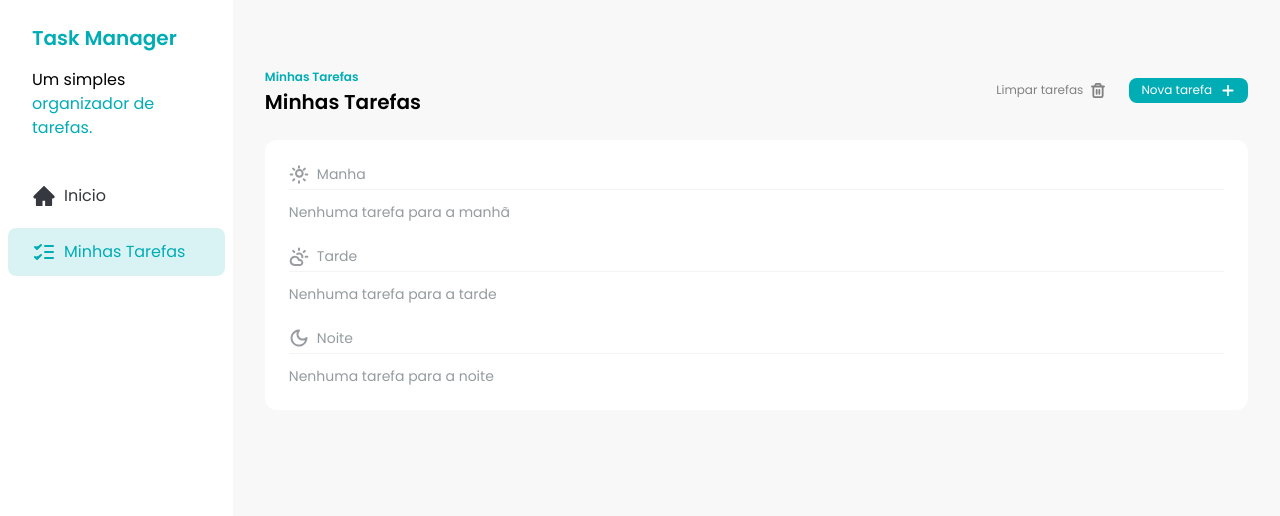
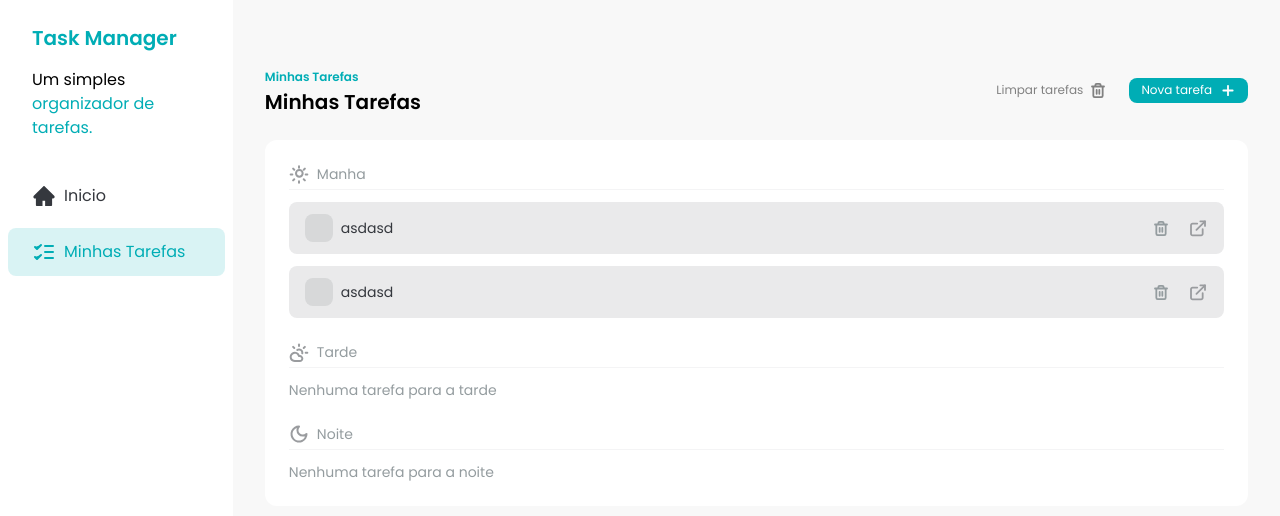
Before and after one commit to duduzinmuller/task-manager, a React (Vite) app: page / in a window 1280 px wide. Shown: the top 516 px of the page. Built offline with nearby package versions, Linux system fonts and the light colour scheme; data requests are answered from the project's data file.

Commit message:
feat: add react query to our application

```diff
--- a/db.json
+++ b/db.json
@@ -108,6 +108,20 @@
     {
       "id": "a2660765-10ed-4778-b337-41131ecb1a9e",
       "status": "not_started"
+    },
+    {
+      "id": "bb0fc047-0451-4381-a943-6993d52b27a8",
+      "title": "asdasd",
+      "time": "morning",
+      "description": "asdasd",
+      "status": "not_started"
+    },
+    {
+      "id": "91eb7caf-e841-4153-bfd4-d92d610a2955",
+      "title": "asdasd",
+      "time": "morning",
+      "description": "asdasd",
+      "status": "not_started"
     }
   ]
 }
--- a/package.json
+++ b/package.json
@@ -11,6 +11,7 @@
     "prepare": "husky"
   },
   "dependencies": {
+    "@tanstack/react-query": "^5.51.21",
     "json-server": "^1.0.0-beta.1",
     "prop-types": "^15.8.1",
     "react": "^19.0.0",
--- a/src/components/AddTaskDialog.jsx
+++ b/src/components/AddTaskDialog.jsx
@@ -1,10 +1,12 @@
 import "./AddTaskDialog.css"
 
+import { useMutation, useQueryClient } from "@tanstack/react-query"
 import PropTypes from "prop-types"
 import { useRef } from "react"
 import { createPortal } from "react-dom"
 import { useForm } from "react-hook-form"
 import { CSSTransition } from "react-transition-group"
+import { toast } from "sonner"
 import { v4 } from "uuid"
 
 import { LoaderIcon } from "../assets/icons"
@@ -12,12 +14,21 @@
 import Input from "./Input"
 import TimeSelect from "./TimeSelect"
 
-const AddTaskDialog = ({
-  isOpen,
-  handleClose,
-  onSubmitSuccess,
-  onSubmitError,
-}) => {
+const AddTaskDialog = ({ isOpen, handleClose }) => {
+  const queryClient = useQueryClient()
+  const { mutate } = useMutation({
+    mutationKey: "addTask",
+    mutationFn: async (task) => {
+      const response = await fetch("http://localhost:3000/tasks", {
+        method: "POST",
+        body: JSON.stringify(task),
+      })
+      if (!response.ok) {
+        throw new Error()
+      }
+      return response.json()
+    },
+  })
   const {
     register,
     formState: { errors, isSubmitting },
@@ -41,21 +52,20 @@
       description: data.description.trim(),
       status: "not_started",
     }
-    const response = await fetch("http://localhost:3000/tasks", {
-      method: "POST",
-      body: JSON.stringify(task),
-    })
 
-    if (!response.ok) {
-      return onSubmitError()
-    }
-
-    onSubmitSuccess(task)
-    handleClose()
-    reset({
-      title: "",
-      time: "morning",
-      description: "",
+    mutate(task, {
+      onSuccess: () => {
+        queryClient.setQueryData("tasks", (oldTasks) => {
+          return [...oldTasks, task]
+        })
+        handleClose()
+        reset({
+          title: "",
+          time: "morning",
+          description: "",
+        })
+      },
+      onError: () => toast.error("Erro ao adicionar tarefa."),
     })
   }
 
--- a/src/components/TaskItem.jsx
+++ b/src/components/TaskItem.jsx
@@ -1,28 +1,35 @@
+import { useMutation, useQueryClient } from "@tanstack/react-query"
 import PropTypes from "prop-types"
-import { useState } from "react"
 import { Link } from "react-router-dom"
 import { toast } from "sonner"
 
 import { CheckIcon, DetailsIcon, LoaderIcon, TrashIcon } from "../assets/icons"
 import Button from "./Button"
 
-const TaskItem = ({ task, handleCheckboxClick, onDeleteSuccess }) => {
-  const [deleteIsLoading, setDeleteIsLoading] = useState(false)
+const TaskItem = ({ task, handleCheckboxClick }) => {
+  const queryClient = useQueryClient()
+  const { mutate, isPending } = useMutation({
+    mutationKey: ["deleteTask", task.id],
+    mutationFn: async () => {
+      const response = await fetch(`http://localhost:3000/tasks/${task.id}`, {
+        method: "DELETE",
+      })
+      return response.json()
+    },
+  })
 
   const handleDeleteClick = async () => {
-    setDeleteIsLoading(true)
-    const response = await fetch(`http://localhost:3000/tasks/${task.id}`, {
-      method: "DELETE",
+    mutate(undefined, {
+      onSuccess: () => {
+        queryClient.setQueryData("tasks", (oldTasks) => {
+          return oldTasks.filter((oldTask) => oldTask.id !== task.id)
+        })
+        toast.success("Tarefa deletada com sucesso!")
+      },
+      onError: () => {
+        toast.error("Erro ao deletar tarefa!")
+      },
     })
-    if (!response.ok) {
-      setDeleteIsLoading(false)
-      return toast.error(
-        "Erro ao deletar a tarefa. Por favor, tente novamente."
-      )
-    }
-
-    onDeleteSuccess(task.id)
-    setDeleteIsLoading(false)
   }
 
   const getStatusClasses = () => {
@@ -64,9 +71,9 @@
         <Button
           color="ghost"
           onClick={() => handleDeleteClick(task.id)}
-          disabled={deleteIsLoading}
+          disabled={isPending}
         >
-          {deleteIsLoading ? (
+          {isPending ? (
             <LoaderIcon className="animate-spin" />
           ) : (
             <TrashIcon className="text-brand-text-gray" />
--- a/src/components/Tasks.jsx
+++ b/src/components/Tasks.jsx
@@ -1,4 +1,5 @@
-import { useEffect, useState } from "react"
+import { useQuery, useQueryClient } from "@tanstack/react-query"
+import { useState } from "react"
 import { toast } from "sonner"
 
 import {
@@ -14,30 +15,22 @@
 import { TasksSeparator } from "./TasksSeparator"
 
 const Tasks = () => {
-  const [tasks, setTasks] = useState([])
-  const [AddTaskDialogIsOpen, setAddTaskDialogIsOpen] = useState(false)
-
-  useEffect(() => {
-    const fetchTasks = async () => {
+  const queryClient = useQueryClient()
+  const { data: tasks } = useQuery({
+    queryKey: "tasks",
+    queryFn: async () => {
       const response = await fetch("http://localhost:3000/tasks", {
         method: "GET",
       })
       const tasks = await response.json()
-      setTasks(tasks)
-    }
+      return tasks
+    },
+  })
+  const [AddTaskDialogIsOpen, setAddTaskDialogIsOpen] = useState(false)
 
-    fetchTasks()
-  }, [])
-
-  const morningsTasks = tasks.filter((task) => task.time === "morning")
-  const afternoonsTasks = tasks.filter((task) => task.time === "afternoon")
-  const eveningTasks = tasks.filter((task) => task.time === "evening")
-
-  const onDeleteTaskSuccess = async (taskId) => {
-    const newTasks = tasks.filter((task) => task.id !== taskId)
-    setTasks(newTasks)
-    toast.success("Tarefa deletada com succeso!")
-  }
+  const morningsTasks = tasks?.filter((task) => task.time === "morning")
+  const afternoonsTasks = tasks?.filter((task) => task.time === "afternoon")
+  const eveningTasks = tasks?.filter((task) => task.time === "evening")
 
   const handleTaskCheckboxClick = (taskId) => {
     const newTasks = tasks.map((task) => {
@@ -62,16 +55,7 @@
 
       return task
     })
-    setTasks(newTasks)
-  }
-
-  const onTaskSubmitSuccess = (task) => {
-    setTasks([...tasks, task])
-    toast.success("Tarefa adicionada com sucesso!")
-  }
-
-  const onTaskSubmitError = () => {
-    toast.error("Erro ao adicionar tarefa. Por favor, tente novamente.")
+    queryClient.setQueryData("tasks", newTasks)
   }
 
   return (
@@ -95,8 +79,6 @@
           <AddTaskDialog
             isOpen={AddTaskDialogIsOpen}
             handleClose={() => setAddTaskDialogIsOpen(false)}
-            onSubmitSuccess={onTaskSubmitSuccess}
-            onSubmitError={onTaskSubmitError}
           />
         </div>
       </div>
@@ -104,51 +86,48 @@
       <div className="rounded-xl bg-white p-6">
         <div className="space-y-3">
           <TasksSeparator title="Manha" icon={<SunIcon />} />
-          {morningsTasks.length === 0 && (
+          {morningsTasks?.length === 0 && (
             <p className="text-sm text-brand-text-gray">
               Nenhuma tarefa para a manhã
             </p>
           )}
-          {morningsTasks.map((task) => (
+          {morningsTasks?.map((task) => (
             <TaskItem
               key={task.id}
               task={task}
               handleCheckboxClick={handleTaskCheckboxClick}
-              onDeleteSuccess={onDeleteTaskSuccess}
             />
           ))}
         </div>
 
         <div className="my-6 space-y-3">
           <TasksSeparator title="Tarde" icon={<CloudSunIcon />} />
-          {afternoonsTasks.length === 0 && (
+          {afternoonsTasks?.length === 0 && (
             <p className="text-sm text-brand-text-gray">
               Nenhuma tarefa para a tarde
             </p>
           )}
-          {afternoonsTasks.map((task) => (
+          {afternoonsTasks?.map((task) => (
             <TaskItem
               key={task.id}
               task={task}
               handleCheckboxClick={handleTaskCheckboxClick}
-              onDeleteSuccess={onDeleteTaskSuccess}
             />
           ))}
         </div>
 
         <div className="space-y-3">
           <TasksSeparator title="Noite" icon={<MoonIcon />} />
-          {eveningTasks.length === 0 && (
+          {eveningTasks?.length === 0 && (
             <p className="text-sm text-brand-text-gray">
               Nenhuma tarefa para a noite
             </p>
           )}
-          {eveningTasks.map((task) => (
+          {eveningTasks?.map((task) => (
             <TaskItem
               key={task.id}
               task={task}
               handleCheckboxClick={handleTaskCheckboxClick}
-              onDeleteSuccess={onDeleteTaskSuccess}
             />
           ))}
         </div>
--- a/src/main.jsx
+++ b/src/main.jsx
@@ -1,12 +1,15 @@
 import "./index.css"
 
+import { QueryClient, QueryClientProvider } from "@tanstack/react-query"
 import { StrictMode } from "react"
 import { createRoot } from "react-dom/client"
 import { createBrowserRouter, RouterProvider } from "react-router-dom"
 import { Toaster } from "sonner"
 
 import App from "./App.jsx"
-import TaskDetailsPage from "./pages/task-details.jsx"
+import TaskDetailsPage from "./pages/TaskDetails.jsx"
+
+const queryClient = new QueryClient()
 
 const router = createBrowserRouter([
   {
@@ -21,6 +24,7 @@
 
 createRoot(document.getElementById("root")).render(
   <StrictMode>
+    <QueryClientProvider client={queryClient}>
       <Toaster
         toastOptions={{
           style: {
@@ -30,5 +34,6 @@
         }}
       />
       <RouterProvider router={router} />
+    </QueryClientProvider>
   </StrictMode>
 )
--- a/src/pages/task-details.jsx
+++ b/src/pages/TaskDetails.jsx
@@ -1,4 +1,4 @@
-import { useEffect, useState } from "react"
+import { useMutation, useQuery, useQueryClient } from "@tanstack/react-query"
 import { useForm } from "react-hook-form"
 import { Link, useNavigate, useParams } from "react-router-dom"
 import { toast } from "sonner"
@@ -15,36 +15,20 @@
 import TimeSelect from "../components/TimeSelect"
 
 const TaskDetailsPage = () => {
+  const queryClient = useQueryClient()
   const { taskId } = useParams()
   const navigate = useNavigate()
 
-  const [task, setTask] = useState([])
   const {
     register,
-    formState: { errors, isSubmitting },
+    formState: { errors },
     handleSubmit,
     reset,
   } = useForm()
-
-  const handleBackClick = () => {
-    navigate(-1)
-  }
-
-  useEffect(() => {
-    const fetchTask = async () => {
+  const { mutate: updateTask, isPending: updatedTaskIsLoading } = useMutation({
+    mutationKey: ["updateTask", taskId],
+    mutationFn: async (data) => {
       const response = await fetch(`http://localhost:3000/tasks/${taskId}`, {
-        method: "GET",
-      })
-      const data = await response.json()
-      setTask(data)
-      reset(data)
-    }
-
-    fetchTask()
-  }, [taskId, reset])
-
-  const handleSaveClick = async (data) => {
-    const response = await fetch(`http://localhost:3000/tasks/${task.id}`, {
         method: "PATCH",
         body: JSON.stringify({
           title: data.title.trim(),
@@ -54,23 +38,66 @@
       })
 
       if (!response.ok) {
-      return toast.error("Ocorreu um erro ao salvar a tarefa.")
+        throw new Error()
+      }
+      const updatedTask = await response.json()
+      queryClient.setQueryData("tasks", (oldTasks) => {
+        return oldTasks.map((oldTask) => {
+          if (oldTask.id === taskId) {
+            return updatedTask
+          }
+          return oldTask
+        })
+      })
+    },
+  })
+
+  const { mutate: deleteTask, isPending: deleteTaskIsLoading } = useMutation({
+    mutationKey: ["deleteTask", taskId],
+    mutationFn: async () => {
+      const response = await fetch(`http://localhost:3000/tasks/${taskId}`, {
+        method: "DELETE",
+      })
+      if (!response.ok) {
+        throw new Error()
+      }
+      const deletedTask = await response.json()
+      queryClient.setQueryData("tasks", (oldTasks) => {
+        return oldTasks.filter((oldTask) => oldTask.id !== deletedTask.id)
+      })
+    },
+  })
+
+  const { data: task } = useQuery({
+    queryKey: ["task", taskId],
+    queryFn: async () => {
+      const response = await fetch(`http://localhost:3000/tasks/${taskId}`, {
+        method: "GET",
+      })
+      const data = await response.json()
+      reset(data)
+    },
+  })
+
+  const handleBackClick = () => {
+    navigate(-1)
   }
 
-    const newTask = await response.json()
-    setTask(newTask)
-    toast.success("Tarefa salva com sucesso")
+  const handleSaveClick = async (data) => {
+    updateTask(data, {
+      onSuccess: () => toast.success("Tarefa salva com sucesso!"),
+      onError: () => toast.error("Erro ao atualizar tarefa."),
+    })
   }
 
   const handleDeleteClick = async () => {
-    const response = await fetch(`http://localhost:3000/tasks/${task.id}`, {
-      method: "DELETE",
-    })
-    if (!response.ok) {
-      return toast.error("Ocorreu um erro ao deletar a tarefa.")
-    }
+    deleteTask(undefined, {
+      onSuccess: () => {
         toast.success("Tarefa deletada com sucesso!")
         handleBackClick()
+      },
+      onError: () => toast.error("Ocorreu um erro ao deletar a tarefa."),
+    })
   }
 
   return (
@@ -162,10 +189,12 @@
             <Button
               size="large"
               color="primary"
-              disabled={isSubmitting}
+              disabled={updatedTaskIsLoading || deleteTaskIsLoading}
               type="submit"
             >
-              {isSubmitting && <LoaderIcon className="animate-spin" />}
+              {(updatedTaskIsLoading || deleteTaskIsLoading) && (
+                <LoaderIcon className="animate-spin" />
+              )}
               Salvar
             </Button>
           </div>
```
Also changed, not shown: 1 other file (tests, documents, lock files or other folders). Lines whose indentation alone changed are shown as unchanged.
